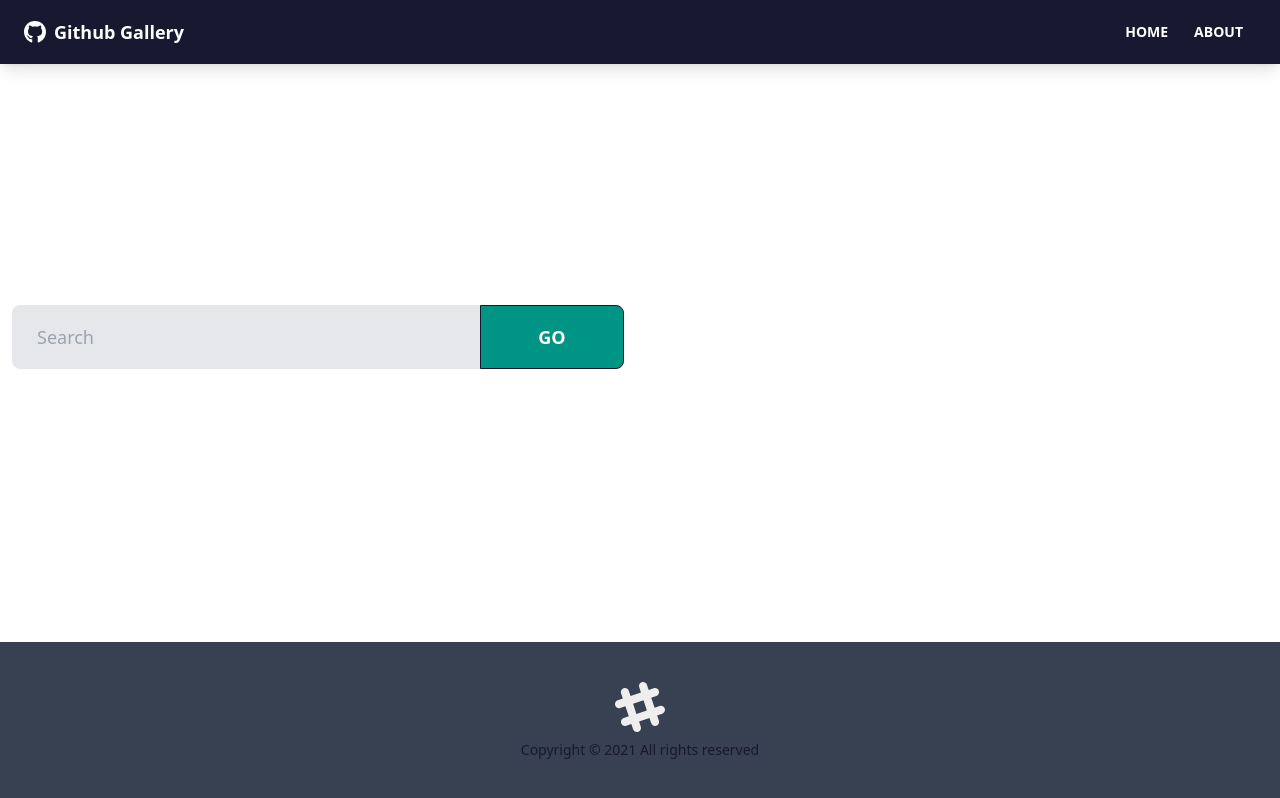
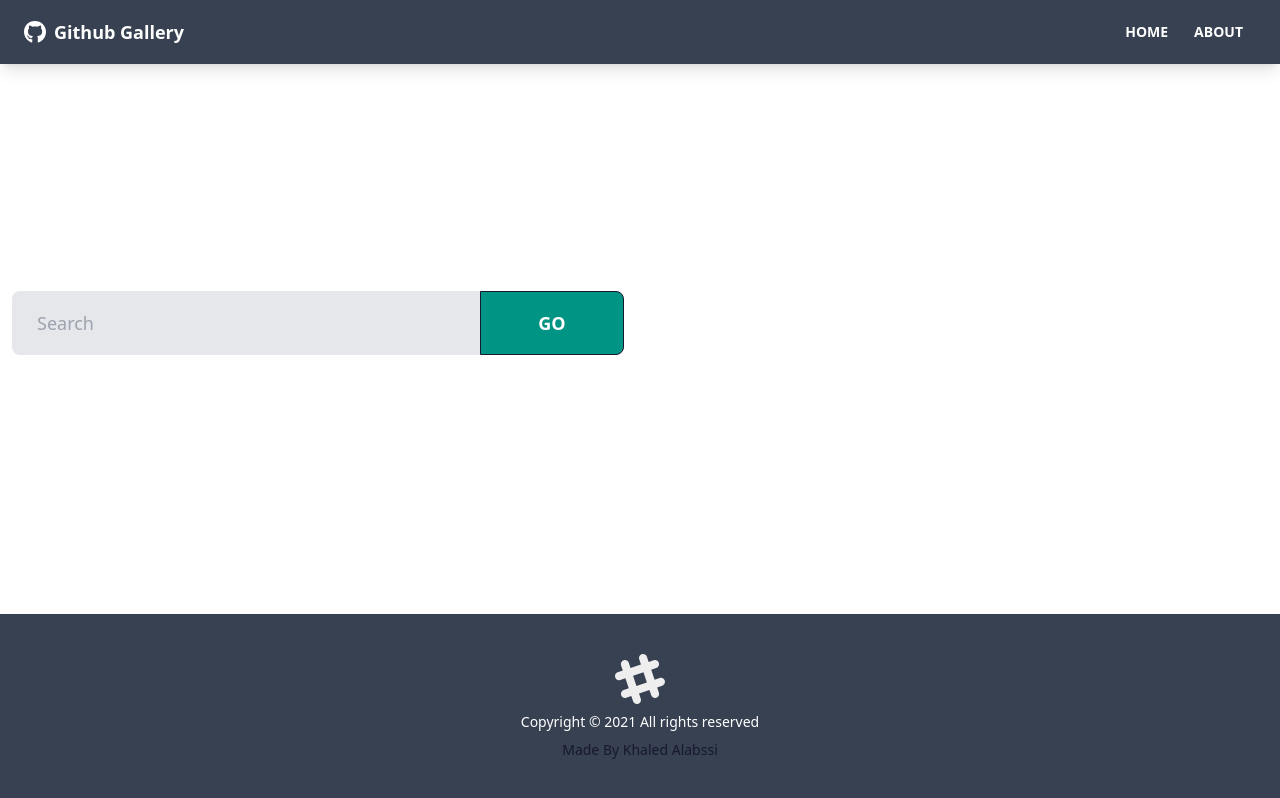
Before and after one commit to KhaledAlabssi/GitHub_Gallery, a React (Create React App) app: page / in a window 1280 px wide. Built offline with nearby package versions, Linux system fonts and the light colour scheme.

Commit message:
change nav style and add README file

```diff
--- a/src/components/layers/Footer.jsx
+++ b/src/components/layers/Footer.jsx
@@ -18,7 +18,8 @@ function Footer() {
         >
           <path d='M22.672 15.226l-2.432.811.841 2.515c.33 1.019-.209 2.127-1.23 2.456-1.15.325-2.148-.321-2.463-1.226l-.84-2.518-5.013 1.677.84 2.517c.391 1.203-.434 2.542-1.831 2.542-.88 0-1.601-.564-1.86-1.314l-.842-2.516-2.431.809c-1.135.328-2.145-.317-2.463-1.229-.329-1.018.211-2.127 1.231-2.456l2.432-.809-1.621-4.823-2.432.808c-1.355.384-2.558-.59-2.558-1.839 0-.817.509-1.582 1.327-1.846l2.433-.809-.842-2.515c-.33-1.02.211-2.129 1.232-2.458 1.02-.329 2.13.209 2.461 1.229l.842 2.515 5.011-1.677-.839-2.517c-.403-1.238.484-2.553 1.843-2.553.819 0 1.585.509 1.85 1.326l.841 2.517 2.431-.81c1.02-.33 2.131.211 2.461 1.229.332 1.018-.21 2.126-1.23 2.456l-2.433.809 1.622 4.823 2.433-.809c1.242-.401 2.557.484 2.557 1.838 0 .819-.51 1.583-1.328 1.847m-8.992-6.428l-5.01 1.675 1.619 4.828 5.011-1.674-1.62-4.829z'></path>
         </svg>
-        <p>Copyright &copy; {footerYear} All rights reserved</p>
+        <p className='text-secondary-content'>Copyright &copy; {footerYear} All rights reserved</p>
+        <p className='text-primary-content'>Made By <a href='https://www.portfolio.khaled.page' >Khaled Alabssi</a></p>
 
             </div>
         </footer>
--- a/src/components/layers/Navbar.jsx
+++ b/src/components/layers/Navbar.jsx
@@ -7,7 +7,7 @@ import PropTypes from 'prop-types'
 function Navbar({title}) {
 
     return (
-        <nav className='navbar mb-12 shadow-lg bg-neutral text-neutral-content'>
+        <nav className='navbar mb-12 shadow-lg bg-gray-700 text-neutral-content'>
             <div className='container mx-auto'>
                 <div className='flex-none px-2 mx-2'>
                     <FaGithub className='inline pr-2 text-3xl' />
--- a/src/context/github/GithubContext.js
+++ b/src/context/github/GithubContext.js
@@ -17,7 +17,9 @@ export const GithubProvider = ({children}) => {
     const searchUsers = async (text) => {
         setLoading()
         const params = new URLSearchParams({
-            q: text
+            q: text,
+            // sort: 'created',
+            // per_page: 18
         })
 
         const response = await fetch(`https://api.github.com/search/users?${params}`)
```
Also changed, not shown: 1 other file (tests, documents, lock files or other folders).
